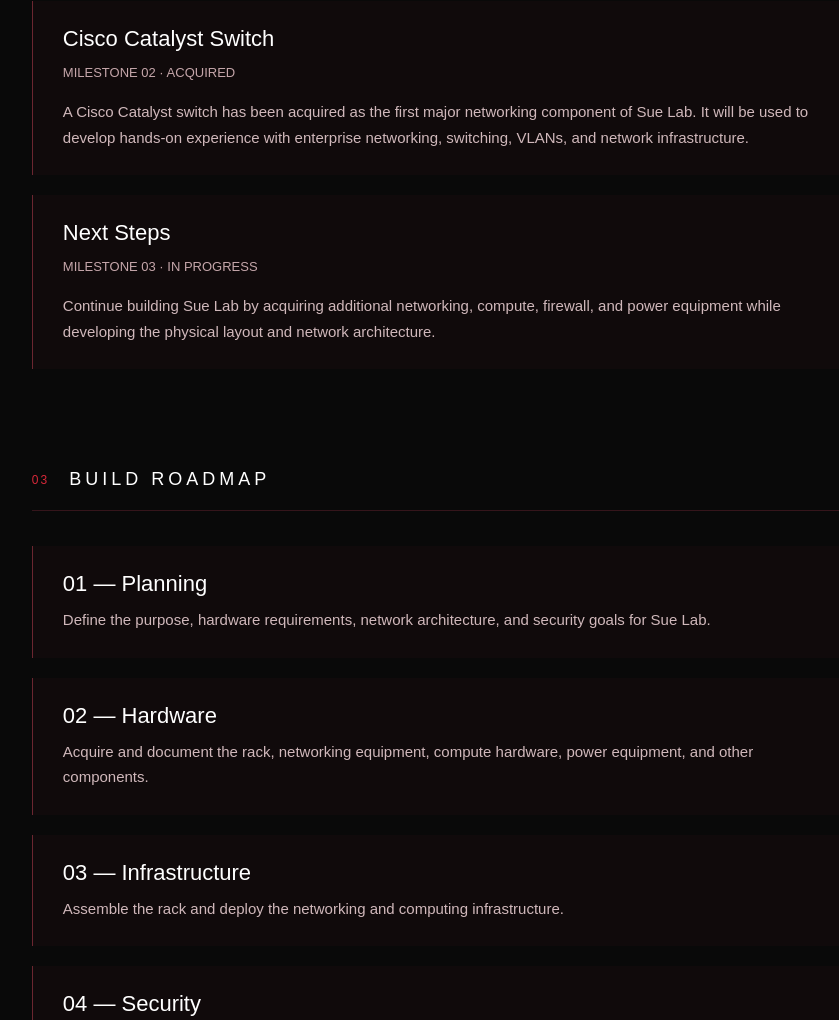
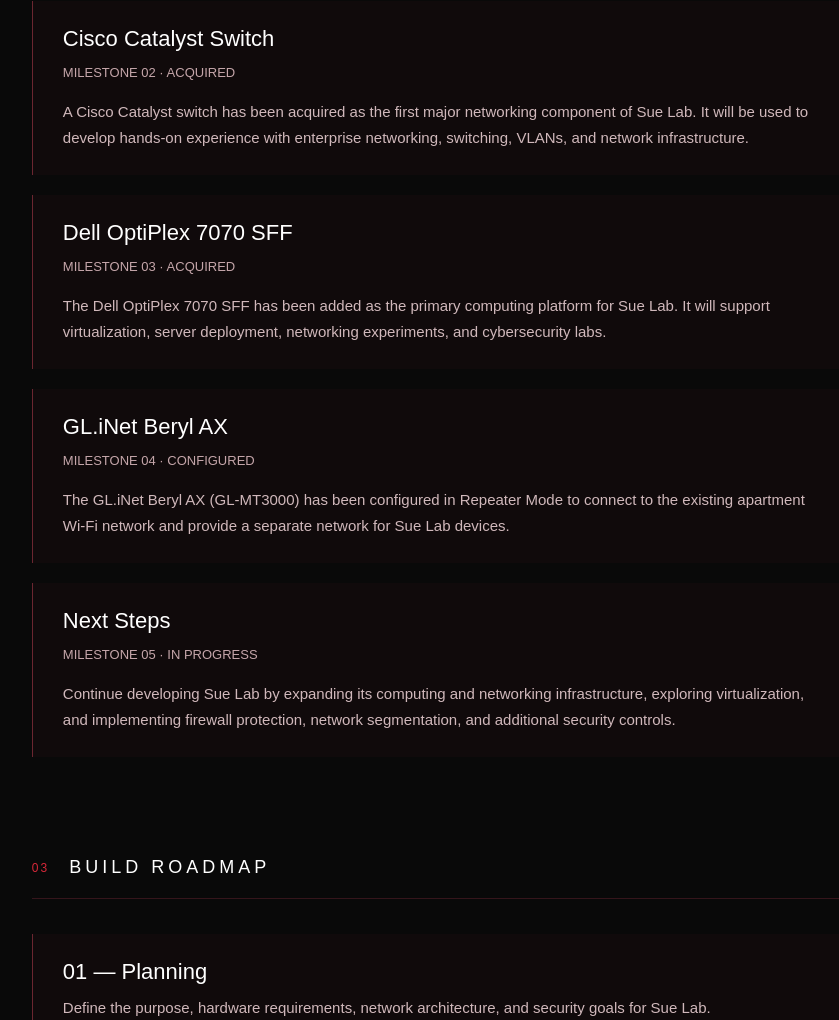
Before and after one commit to nicholashefter/nicholashefter.github.io, a plain HTML site: page homelab.html in a window 1280 px wide. Shown: the part 1117-2137 px from the top of the page, without its empty margins (45-884 px from the left). Drawn offline with Linux system fonts and the light colour scheme.

Commit message:
Refactor progress section in homelab.html

```diff
--- a/homelab.html
+++ b/homelab.html
@@ -87,6 +87,7 @@
         </section>
 
 
+
 <!-- =========================================
      CURRENT PROGRESS
      ========================================= -->
@@ -141,22 +142,62 @@
 
     <div class="content-card">
 
+        <h3>Dell OptiPlex 7070 SFF</h3>
+
+        <p class="card-meta">
+            MILESTONE 03 · ACQUIRED
+        </p>
+
+        <p>
+            The Dell OptiPlex 7070 SFF has been added
+            as the primary computing platform for Sue
+            Lab. It will support virtualization, server
+            deployment, networking experiments, and
+            cybersecurity labs.
+        </p>
+
+    </div>
+
+
+    <div class="content-card">
+
+        <h3>GL.iNet Beryl AX</h3>
+
+        <p class="card-meta">
+            MILESTONE 04 · CONFIGURED
+        </p>
+
+        <p>
+            The GL.iNet Beryl AX (GL-MT3000) has been
+            configured in Repeater Mode to connect to
+            the existing apartment Wi-Fi network and
+            provide a separate network for Sue Lab
+            devices.
+        </p>
+
+    </div>
+
+
+    <div class="content-card">
+
         <h3>Next Steps</h3>
 
         <p class="card-meta">
-                    MILESTONE 03 · IN PROGRESS
+            MILESTONE 05 · IN PROGRESS
         </p>
 
         <p>
-                    Continue building Sue Lab by acquiring
-                    additional networking, compute, firewall,
-                    and power equipment while developing the
-                    physical layout and network architecture.
+            Continue developing Sue Lab by expanding
+            its computing and networking infrastructure,
+            exploring virtualization, and implementing
+            firewall protection, network segmentation,
+            and additional security controls.
         </p>
 
     </div>
 
 </section>
+
 
 
         <!-- =========================================
```
Lines whose indentation alone changed are shown as unchanged.
